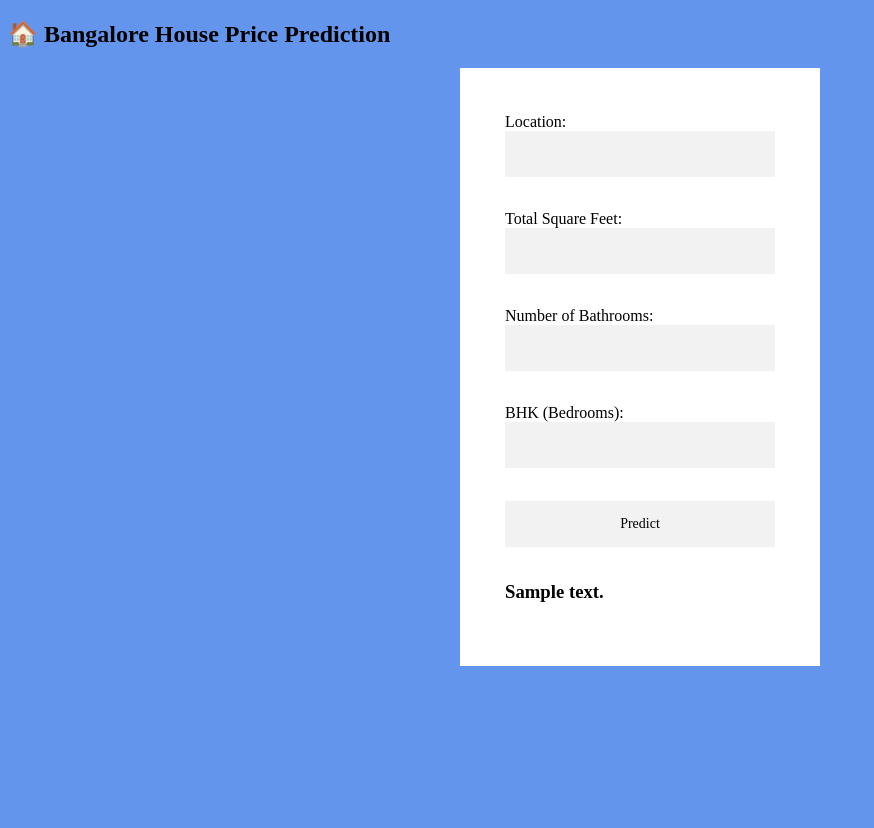
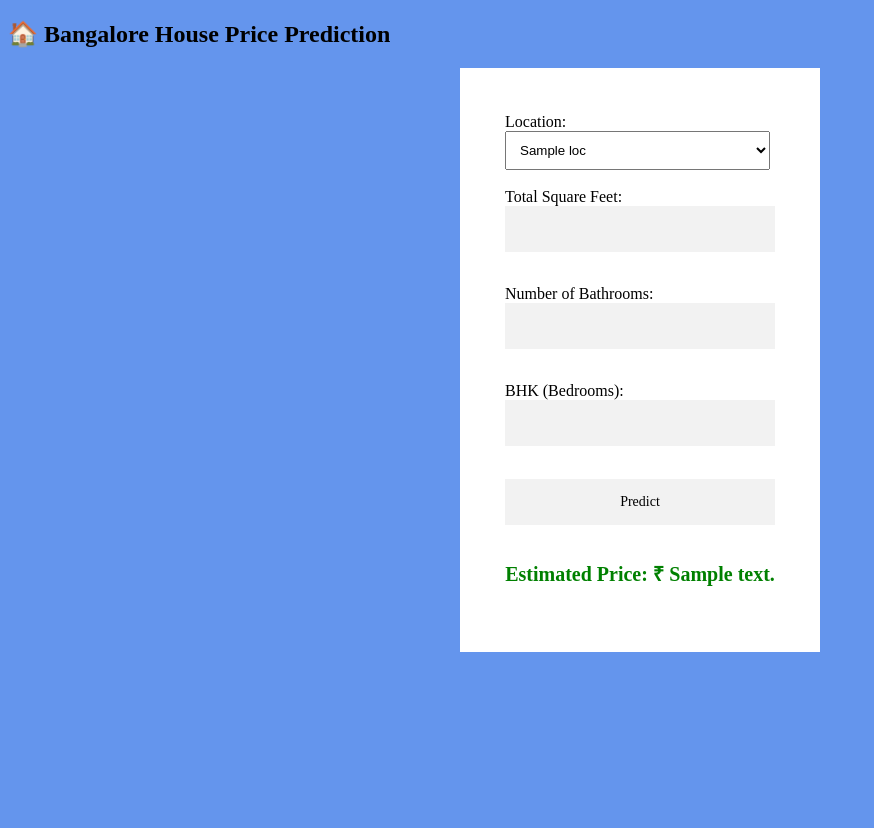
Before and after one commit to vivekkumar9955/house_price_predection, a Flask app: template templates/index.html in a window 1280 px wide. Shown: the whole page, without its empty margins (0-874 px from the left). Run offline with Flask 3, Linux system fonts and the light colour scheme; the template is opened without the code that fills it: most values are stand-ins (such as "Sample title", 1, 10 or a date in 2020); parts of the project's set-up code (start-up, migrations or seed data) failed here and were passed over.

Commit message:
i am add some feature like show the unique location in the drop down and based on the price show the sample of the house image based on the predicted price

```diff
--- a/app.py
+++ b/app.py
@@ -5,27 +5,44 @@ import pandas as pd
 
 app = Flask(__name__)
 
-# Load the trained model
+# Load the trained model and columns
 model = pickle.load(open('bangalore_home_prices_model.pkl', 'rb'))
+
+# Load the data or column names to extract locations
+data_columns = pickle.load(open("columns.pkl", "rb"))  # assuming you saved this when training
+locations = data_columns['data_columns'][3:]  # first 3: sqft, bath, bhk; rest: location one-hot columns
 
 @app.route('/')
 def home():
-    return render_template('index.html')
+    return render_template('index.html', locations=locations)
 
 @app.route('/predict', methods=['POST'])
 def predict():
-    location = request.form['location']
-    sqft = float(request.form['total_sqft'])
-    bath = int(request.form['bath'])
-    bhk = int(request.form['bhk'])
+    try:
+        location = request.form['location']
+        sqft = float(request.form['total_sqft'])
+        bath = int(request.form['bath'])
+        bhk = int(request.form['bhk'])
 
-    input_df = pd.DataFrame([[location, sqft, bath, bhk]],
-                            columns=['location', 'total_sqft', 'bath', 'bhk'])
+        input_df = pd.DataFrame([[location, sqft, bath, bhk]], columns=['location', 'total_sqft', 'bath', 'bhk'])
+        prediction = model.predict(input_df)[0]
+        prediction = round(prediction, 2)
 
-    prediction = model.predict(input_df)[0]
-    prediction = round(prediction, 2)
+        # Choose image based on predicted price
+        if prediction < 50:
+            image_file = 'low_price.jpg'
+        elif prediction <= 100:
+            image_file = 'mid_price.jpeg'
+        else:
+            image_file = 'high_price.jpeg'
 
-    return render_template('index.html', prediction_text=f'Estimated Price: ₹ {prediction} Lakhs')
+        return render_template('index.html',
+                               prediction_text=f'Estimated Price: ₹ {prediction} Lakhs',
+                               image_file=image_file,
+                               locations=locations)
+
+    except Exception as e:
+        return render_template('index.html', error_message=f"Error: {e}", locations=locations)
 
 if __name__ == "__main__":
     app.run(debug=True)
--- a/static/style.css
+++ b/static/style.css
@@ -31,3 +31,14 @@ body{
     font-weight: 600;
     color: cornflowerblue;
 }
+select{
+    width: 265px;
+    padding: 10px 10px;
+}
+.res {
+    margin-top: 20px;
+    font-size: 20px;
+    font-weight: bold;
+    color: green;
+    text-align: center;
+}
--- a/templates/index.html
+++ b/templates/index.html
@@ -1,16 +1,22 @@
 <!DOCTYPE html>
 <html>
+
 <head>
     <title>Bangalore House Price Predictor</title>
     <link rel="stylesheet" href="static/style.css">
 </head>
+
 <body>
     <h2>🏠 Bangalore House Price Prediction</h2>
     <div class="register_page">
         <div class="form">
             <form action="/predict" method="post">
                 <label>Location:</label><br>
-        <input type="text" name="location" required><br><br>
+                <select name="location" required>
+                    {% for loc in locations %}
+                    <option value="{{ loc }}">{{ loc }}</option>
+                    {% endfor %}
+                </select><br><br>
 
                 <label>Total Square Feet:</label><br>
                 <input type="number" name="total_sqft" step="any" required><br><br>
@@ -25,11 +31,21 @@
             </form>
 
             {% if prediction_text %}
-        <h3 class="res">{{ prediction_text }}</h3>
+            <h3 class="res">Estimated Price: ₹ {{ prediction_text }}</h3>
             {% endif %}
-</div>
+
+            {% if error_message %}
+            <h3 class="res" style="color: red;">{{ error_message }}</h3>
+            {% endif %}
+
+
+            {% if image_file %}
+            <img src="{{ url_for('static', filename=image_file) }}" alt="Sample House"
+                style="width: 100%; max-width: 500px; margin-top: 20px; border-radius: 10px;">
+            {% endif %}
 
         </div>
     </div>
 </body>
+
 </html>
```
Also changed, not shown: menual_test.py (added, +20 -0 lines), train_model.py (+23 -4 lines), static/high_price.jpeg (added), static/low_price.jpg (added), static/mid_price.jpeg (added), 3 other files. Lines whose indentation alone changed are shown as unchanged.
